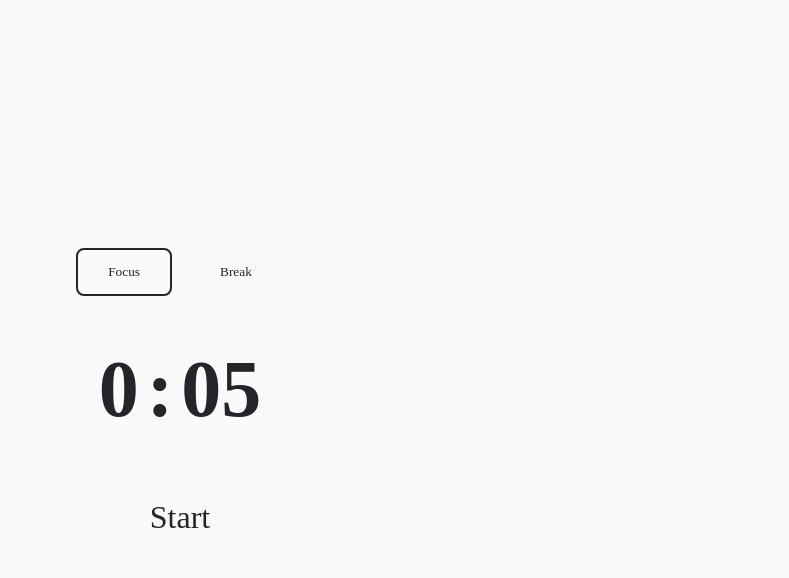
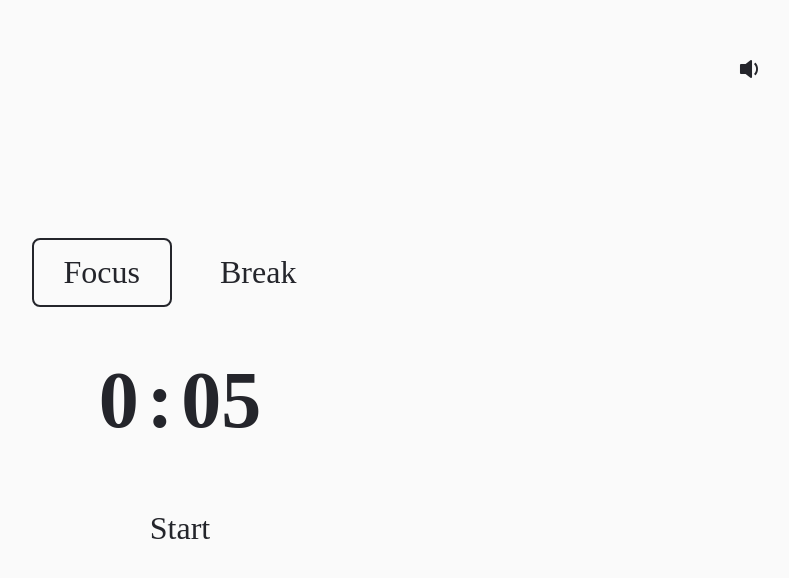
Before and after one commit to jamesspearsv/quiet-timer, a Vue app: page / in a window 1280 px wide. Shown: the top 578 px of the page, without its empty margins (460-1249 px from the left). Built offline with nearby package versions, Linux system fonts and the light colour scheme; a web font is replaced by a local one.

Commit message:
Added MuteButton component, conditional rendering

```diff
--- a/index.html
+++ b/index.html
@@ -11,6 +11,10 @@
             href="https://fonts.googleapis.com/css2?family=Averia+Serif+Libre:ital,wght@0,300;0,400;0,700;1,300;1,400;1,700&display=swap"
             rel="stylesheet"
         />
+        <link
+            rel="stylesheet"
+            href="https://cdn.jsdelivr.net/npm/bootstrap-icons@1.13.1/font/bootstrap-icons.min.css"
+        />
         <link rel="stylesheet" href="./src/assets/style.css" />
     </head>
     <body>
--- a/src/App.vue
+++ b/src/App.vue
@@ -1,6 +1,7 @@
 <script setup>
     import { onMounted, ref, useTemplateRef } from 'vue';
     import Timer from './components/Timer.vue';
+    import MuteButton from './components/MuteButton.vue';
     const mode = ref('focus');
     const audioElement = useTemplateRef('audioElement');
 
@@ -48,6 +49,7 @@
             </div>
             <Timer :mode="mode" @finished="playAlert()" />
         </div>
+        <MuteButton />
     </main>
     <audio ref="audioElement" src="/attention-chime.mp3"></audio>
 </template>
--- a/src/assets/style.css
+++ b/src/assets/style.css
@@ -18,6 +18,7 @@ button {
     border: none;
     border-radius: var(--border-radius);
     font-family: var(--font-family);
+    font-size: 2rem;
     transition: all 220ms ease-in-out;
     color: var(--clr-black);
 }
--- /dev/null
+++ b/src/components/MuteButton.vue
@@ -0,0 +1,22 @@
+<script setup>
+    import { ref } from 'vue';
+
+    const muted = ref(false);
+</script>
+
+<template>
+    <button @click="() => (muted = !muted)">
+        <i v-if="muted" class="bi bi-volume-mute-fill"></i>
+        <i v-if="!muted" class="bi bi-volume-down-fill"></i>
+    </button>
+</template>
+
+<style lang="css" scoped>
+    button {
+        position: fixed;
+        top: 3rem;
+        right: 3rem;
+        aspect-ratio: 1/1;
+        font-size: 2rem;
+    }
+</style>
```
Also changed, not shown: 1 other file (tests, documents, lock files or other folders).
